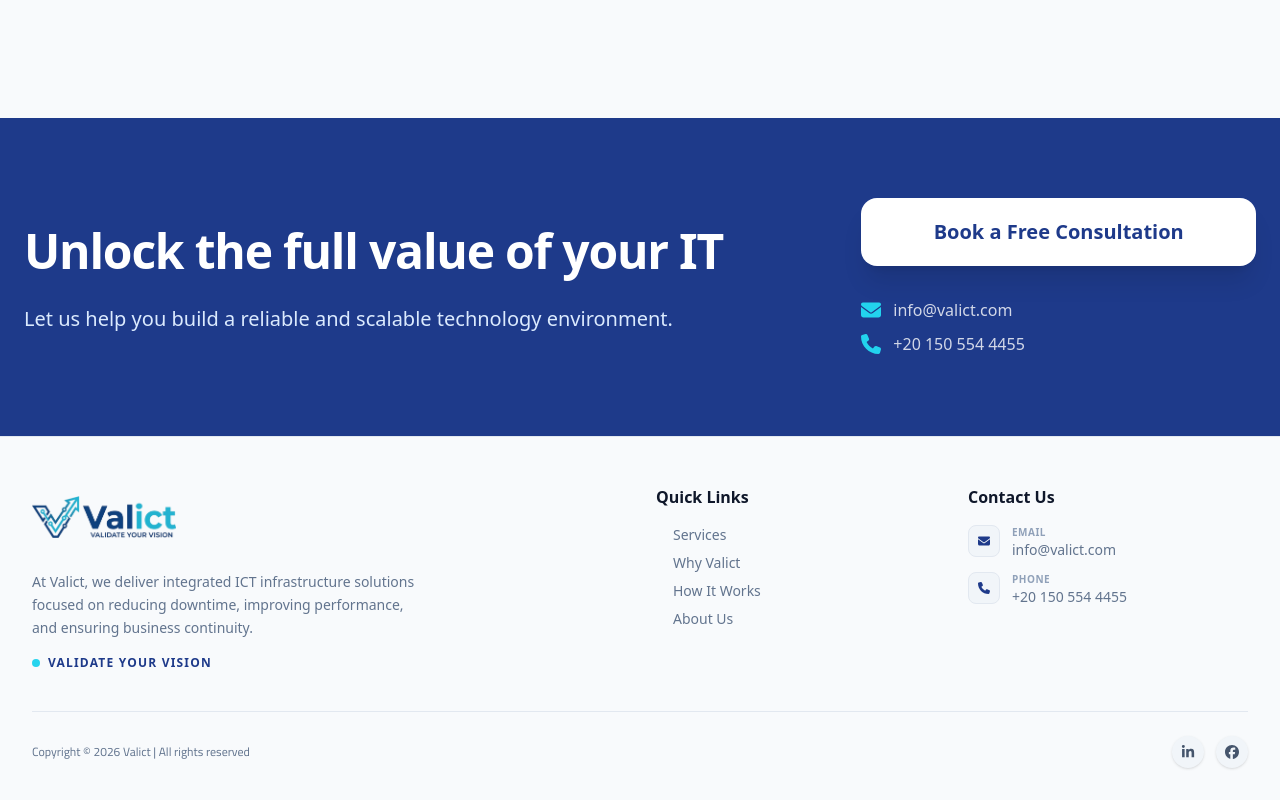
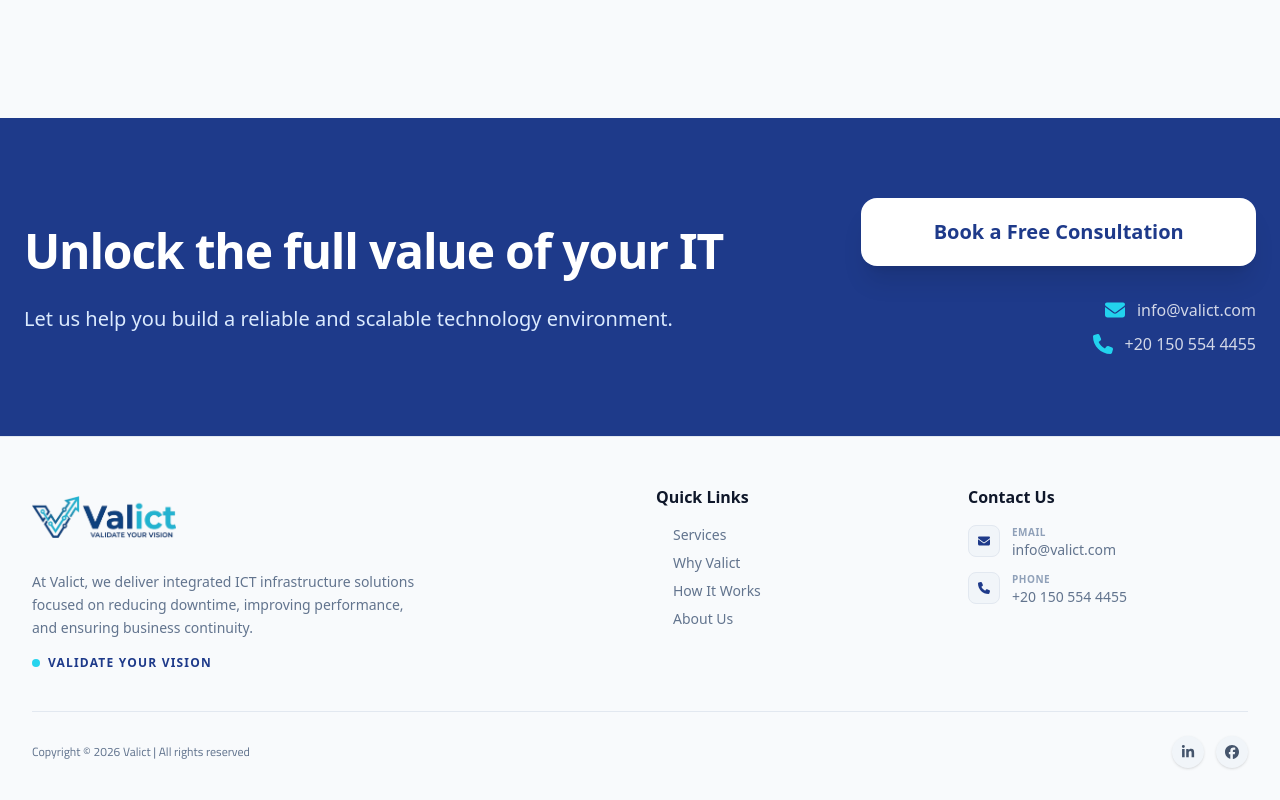
Before and after one commit to Tarek-Ali0/Valict, a Next.js app: page /en in a window 1280 px wide. Shown: the part 3920-4720 px from the top of the page. Built offline with nearby package versions, Linux system fonts and the light colour scheme.

Commit message:
Refactor Contact component for improved layout

```diff
--- a/src/components/Contact.tsx
+++ b/src/components/Contact.tsx
@@ -29,17 +29,17 @@
               <div className="mt-4 flex flex-col items-center lg:items-start gap-2.5">
                 <a
                   href={`mailto:${dict.contact.email}`}
-                  className="flex items-center gap-3 text-white/80 hover:text-white font-medium transition-colors group"
+                  className="flex flex-row-reverse items-center justify-end lg:justify-start gap-3 text-white/80 hover:text-white font-medium transition-colors group w-full"
                 >
+                  <span>{dict.contact.email}</span>
                   <FaEnvelope className="w-5 h-5 text-valict-cyan shrink-0" />
-                  <span>{dict.contact.email}</span>
                 </a>
                 <a
                   href={`tel:${dict.contact.phone}`}
-                  className="flex items-center gap-3 text-white/80 hover:text-white font-medium transition-colors group"
+                  className="flex flex-row-reverse items-center justify-end lg:justify-start gap-3 text-white/80 hover:text-white font-medium transition-colors group w-full"
                 >
+                  <span dir="ltr">{dict.contact.phone}</span>
                   <FaPhone className="w-5 h-5 text-valict-cyan shrink-0" />
-                  <span dir="ltr">{dict.contact.phone}</span>
                 </a>
               </div>
             </div>
```
